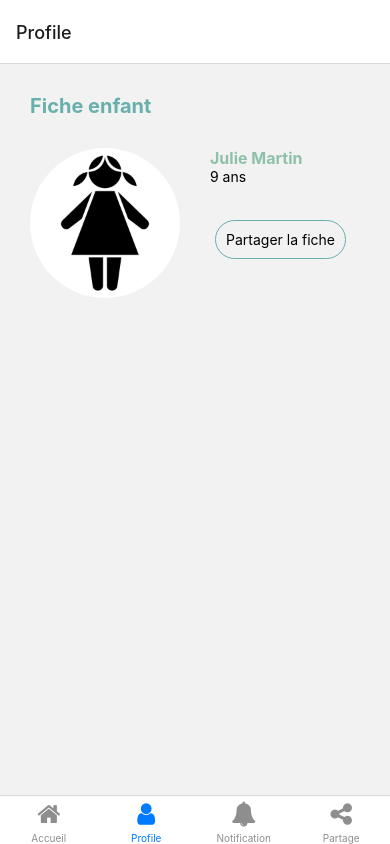
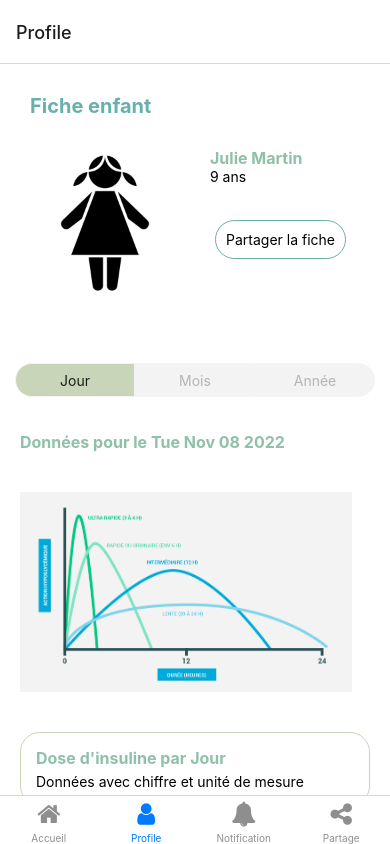
Before and after one commit to Liaxum/diabete, a React Native app: screen /Profile in a window 390 px wide. Built offline with nearby package versions, Linux system fonts and the light colour scheme.

Commit message:
@add: profile page

```diff
--- a/App.js
+++ b/App.js
@@ -1,4 +1,4 @@
-import { NavigationContainer } from '@react-navigation/native';
+import { NavigationContainer, DefaultTheme } from '@react-navigation/native';
 import React from 'react';
 import { createBottomTabNavigator } from '@react-navigation/bottom-tabs';
 import Icon from 'react-native-vector-icons/FontAwesome';
@@ -6,18 +6,17 @@ import Home from './views/Home';
 import Profile from './views/Profile';
 import Share from './views/Share';
 import Notification from './views/Notification';
-import MaterialCommunityIcons from 'react-native-vector-icons/MaterialCommunityIcons';
 
 
 const Tab = createBottomTabNavigator();
 
 
 export default function App() {
+    DefaultTheme.colors.background = 'white';
     return (
         <NavigationContainer>
             <Tab.Navigator screenOptions={({route}) => ({
                 tabBarIcon: ({_, color, size}) => {
-                    let iconName;
                     switch (route.name) {
                         case 'Accueil':
                             return <Icon name="home" size={size} color={color} />;
@@ -28,6 +27,9 @@ export default function App() {
                         case 'Partage':
                             return <Icon name="share-alt" size={size} color={color} />;
                     }
+                },
+                contentStyle: {
+                    backgroundColor: 'white',
                 }
             })}>
                 <Tab.Screen name="Accueil" component={Home} />
--- /dev/null
+++ b/components/ButtonGroup.js
@@ -0,0 +1,64 @@
+import React, { useState } from 'react';
+import { TouchableOpacity, Text, View, StyleSheet } from 'react-native';
+
+
+
+export default function ButtonGroup({selectColor, defaultColor, selectTextColor, defaultTextColor, borderColor, borderRadius, globalStyles, btnStyle, textStyle, btns}) {
+  const [selection, setSelection] = useState(btns[0]);
+
+  const styles = StyleSheet.create({
+    container: {
+      flexDirection: 'row',
+      alignItems: 'center',
+      ...globalStyles,
+    },
+    btn: {
+      flex: 1,
+      borderWidth:0.25,
+      borderColor: borderColor? borderColor : defaultColor,
+      backgroundColor: defaultColor,
+      ...btnStyle,
+    },
+    btnText: {
+      textAlign: 'center',
+      color: defaultTextColor,
+      ...textStyle,
+    }
+  });
+
+  const displayButtons = [];
+  for (let i = 0; i < btns.length; i++) {
+    if (i === 0) {
+      displayButtons.push((
+        <TouchableOpacity style={[styles.btn, selection === btns[i] ? {backgroundColor: selectColor}: null, {borderTopLeftRadius: borderRadius, borderBottomLeftRadius: borderRadius}]} onPress={() => setSelection(btns[i])}>
+          <View style={{justifyContent: 'center', height: '100%'}}>
+            <Text style={[styles.btnText, selection === btns[i] ? {color: selectTextColor} : null]}>{btns[i]}</Text>
+          </View>
+        </TouchableOpacity>
+      ));
+    } else if (i === btns.length - 1) {
+      displayButtons.push((
+        <TouchableOpacity style={[styles.btn, selection === btns[i] ? {backgroundColor: selectColor}: null, {borderTopRightRadius: borderRadius, borderBottomRightRadius: borderRadius}]} onPress={() => setSelection(btns[i])}>
+          <View style={{justifyContent: 'center', height: '100%'}}>
+            <Text style={[styles.btnText, selection === btns[i] ? {color: selectTextColor} : null]}>{btns[i]}</Text>
+          </View>
+        </TouchableOpacity>
+      ));
+    } else {
+      displayButtons.push((
+        <TouchableOpacity style={[styles.btn, selection === btns[i] ? {backgroundColor: selectColor}: null]} onPress={() => setSelection(btns[i])}>
+          <View style={{justifyContent: 'center', height: '100%'}}>
+            <Text style={[styles.btnText, selection === btns[i] ? {color: selectTextColor} : null]}>{btns[i]}</Text>
+          </View>
+        </TouchableOpacity>
+      ));
+    }
+  }
+
+
+  return (
+    <View style={styles.container}>
+      {displayButtons}
+    </View>
+  );
+}
--- a/views/Home.js
+++ b/views/Home.js
@@ -40,7 +40,7 @@ const styles = StyleSheet.create(({
 export default function Home({ navigation }) {
     return (
         <ScrollView>
-            <View style={{ flex: 1, alignItems: 'center' }}>
+            <View style={{ flex: 1, alignItems: 'center'}}>
                 <Image
                     style={styles.image}
                     source={require('../assets/pictureHome.webp')}
--- a/views/Profile.js
+++ b/views/Profile.js
@@ -1,5 +1,6 @@
 import React from 'react';
-import { View, Text, Image, StyleSheet } from 'react-native';
+import { View, Text, Image, StyleSheet, ScrollView } from 'react-native';
+import ButtonGroup from '../components/ButtonGroup';
 import CustomButton from '../components/CustomButton';
 import generalStyle from '../Styles';
 
@@ -8,11 +9,16 @@ const styles = StyleSheet.create({
         ...generalStyle.title,
         margin: 30,
     },
-    image: {
+    imageProfile: {
         borderRadius: 100,
         width: 150,
         height: 150,
         marginRight: 30,
+    },
+    imageGraph: {
+        margin: 20,
+        width: '85%',
+        height: 200
     },
     button: {
         padding: 10,
@@ -20,16 +26,31 @@ const styles = StyleSheet.create({
         margin: 5,
         borderWidth: 1,
         borderColor: '#68B0AB'
+    },
+    globalButtonGroup: {
+        marginTop: 50,
+        padding: 15,
+    },
+    btnButtonGroup: {
+        height: 34,
+        width: 105,
+    },
+    box: {
+        borderColor: '#C8D5B9',
+        borderWidth: 1,
+        borderRadius: 20,
+        margin: 20,
+        padding: 15,
     }
-})
+});
 
 export default function Profile({navigation}) {
     return (
-        <View style={{ flex: 1}}>
+        <ScrollView style={{ flex: 1 }}>
             <Text style={styles.title}>Fiche enfant</Text>
             <View style={{flexDirection: 'row', marginLeft: 30}}>
                 <Image
-                    style={styles.image}
+                    style={styles.imageProfile}
                     source={require('../assets/pictureHome.webp')}
                 />
                 <View>
@@ -38,6 +59,17 @@ export default function Profile({navigation}) {
                     <CustomButton styles={{button: styles.button}} title="Partager la fiche" onPress={() => navigation.navigate('Partage')}/>
                 </View>
             </View>
-        </View>
+            <ButtonGroup selectColor="#C8D5B9" defaultColor="#F3F3F3" selectTextColor="#18201A" defaultTextColor="#B5B5B5" borderRadius={100} globalStyles={styles.globalButtonGroup} btnStyle={styles.btnButtonGroup} btns={['Jour', 'Mois', 'Année']}/>
+            <Text style={{...generalStyle.subTitle, margin: 20}}>Données pour le {new Date().toDateString()}</Text>
+            <Image style={styles.imageGraph} source={require('../assets/graph.png')} />
+            <View style={styles.box}>
+                <Text style={{...generalStyle.subTitle, marginBottom: 5}}>Dose d'insuline par Jour</Text>
+                <Text>Données avec chiffre et unité de mesure</Text>
+            </View>
+            <View style={styles.box}>
+                <Text style={{...generalStyle.subTitle, marginBottom: 5}}>Crise d'hypoglycémie</Text>
+                <Text>Données avec chiffre et unité de mesure</Text>
+            </View>
+        </ScrollView>
     );
 }
```
